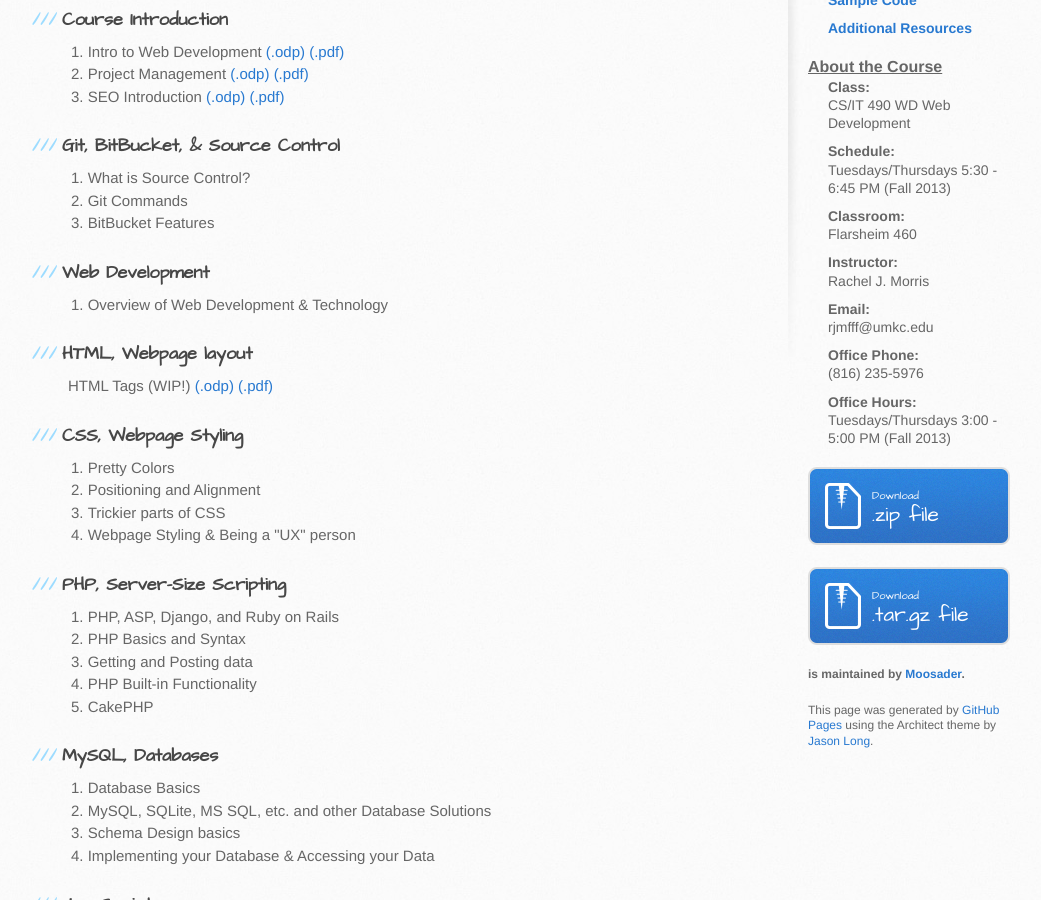
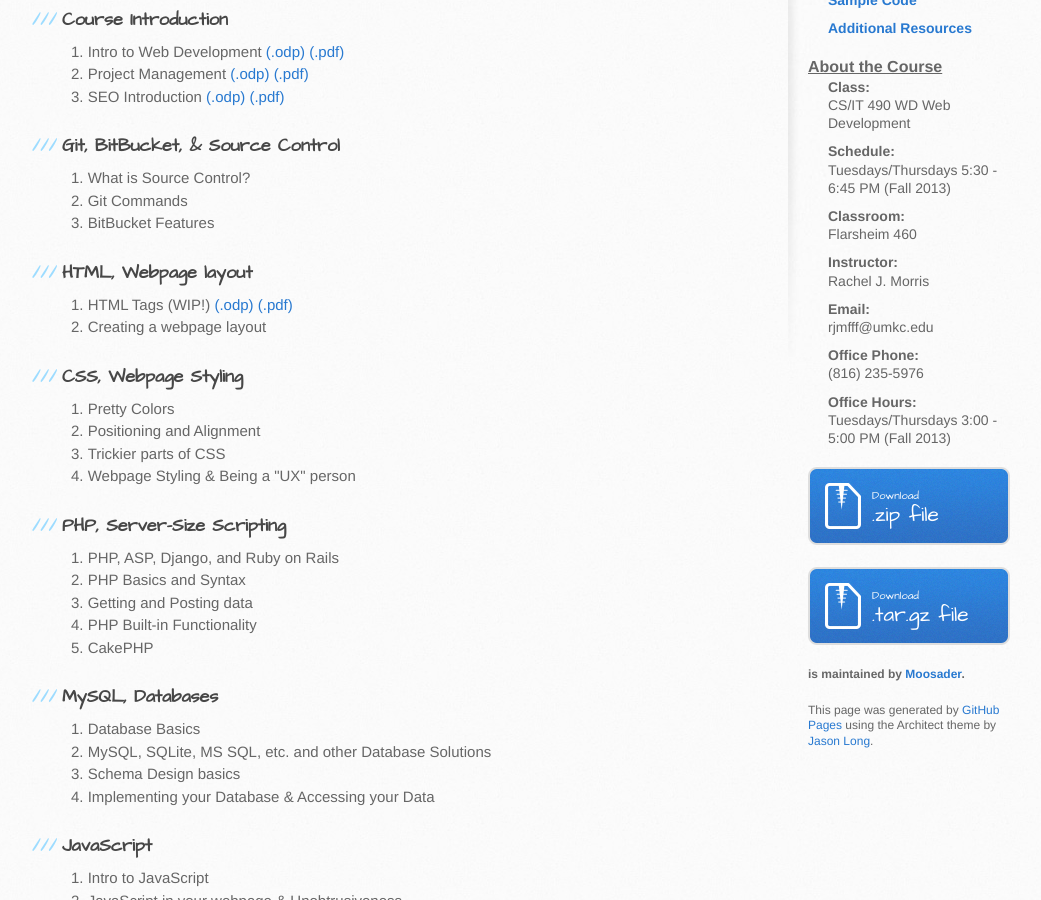
Before and after one commit to spellbindguy/Web-Development, a Jekyll site: the page lecture-notes.html, which Jekyll copies as it is, in a window 1280 px wide and 900 px high, scrolled down 379 px. Shown: the whole window, without its empty margins (102-1143 px from the left). Built offline with Jekyll 4.4.1, drawn with Linux system fonts in a browser that asks for light colours.

Commit message:
Lecture notes update

```diff
--- a/lecture-notes.html
+++ b/lecture-notes.html
@@ -77,13 +77,9 @@
 			<li>BitBucket Features</li>
 		</ol>
 
-		<h3>Web Development</h3>
-		<ol>
-			<li>Overview of Web Development &amp; Technology</li>
-		</ol>
-
 		<h3>HTML, Webpage layout</h3>
 		<ol>
+			<li>
 				HTML Tags <strong>(WIP!)</strong>
 				<a href="https://github.com/Moosader/Web-Development/blob/master/Lectures/03%20HTML/HTML.odp?raw=true">
 					 (.odp)
@@ -91,6 +87,9 @@
 				<a href="https://github.com/Moosader/Web-Development/blob/master/Lectures/03%20HTML/HTML.pdf?raw=true">
 					(.pdf)
 				</a>
+			</li>
+
+			<li>Creating a webpage layout</li>
 		</ol>
 
 		<h3>CSS, Webpage Styling</h3>
```
Lines whose indentation alone changed are shown as unchanged.
